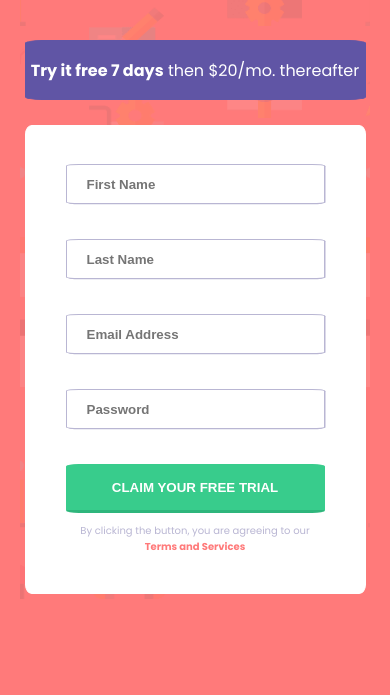
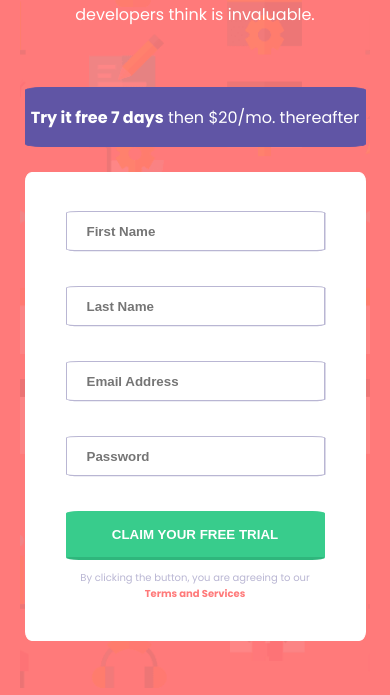
Before and after one commit to ecoderP/Responsive-registration-form, a plain HTML site: page index.html in a window 390 px wide. Shown: the part 245-940 px from the top of the page. Before the commit the page ends 844 px from the top, so only its background shows below. Drawn offline with Linux system fonts and the light colour scheme.

Commit message:
Update style.css

```diff
--- a/style.css
+++ b/style.css
@@ -164,16 +164,8 @@ form p a {
     body {
         min-height: 100vh;
     }
-    .container {
-        width: 90%;
-        height: 100%;
-        margin: 30px 0;
-        flex-direction: column;
-    }
-    .box {
-        width: 100%;
-        text-align: center;
-        padding: 5px;
+    .overlay {
+        height: auto;
     }
     .overlay .desktop-img {
         display: none;
@@ -181,4 +173,18 @@ form p a {
     .overlay .mobile-img {
         display: inline-block;
     }
+    .container {
+        width: 90%;
+        margin: 30px 0;
+        flex-direction: column;
+    }
+    .box {
+        width: 100%;
+        height: 100vh;
+        text-align: center;
+        padding: 5px;
+    }
+    .right-box {
+        margin-top: 50px;
+    }
 }
```
